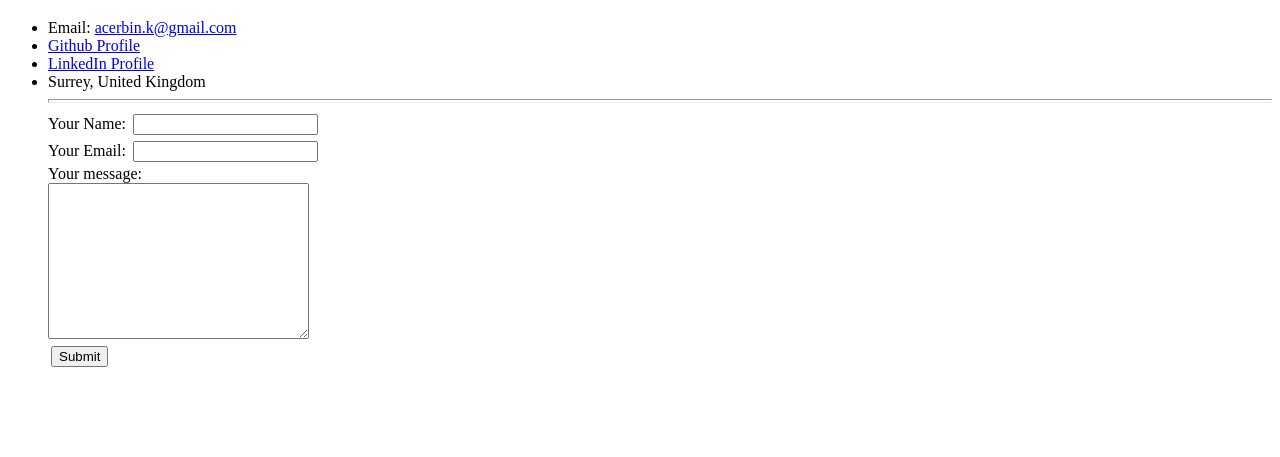
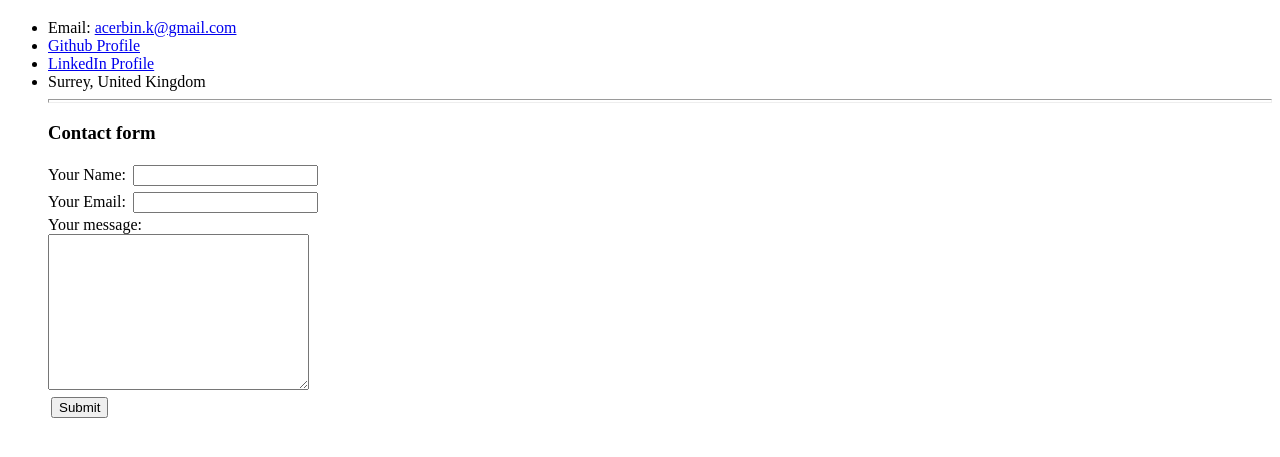
Before and after one commit to acerbin/cv, a plain HTML site: page contact.html in a window 1280 px wide. Shown: the part 61-518 px from the top of the page. Drawn offline with Linux system fonts and the light colour scheme.

Commit message:
add title

```diff
--- a/contact.html
+++ b/contact.html
@@ -16,6 +16,7 @@
             <li><a href="https://www.linkedin.com/in/savova/">LinkedIn Profile</a></li>
             <li>Surrey, United Kingdom</li>
             <hr>
+            <h3>Contact form</h3>
             <form action="malto:acerbin.a@gmail.com" method="POST">
                 <label for="name">Your Name: </label>
                 <input type="text" name="name"><br>
```
